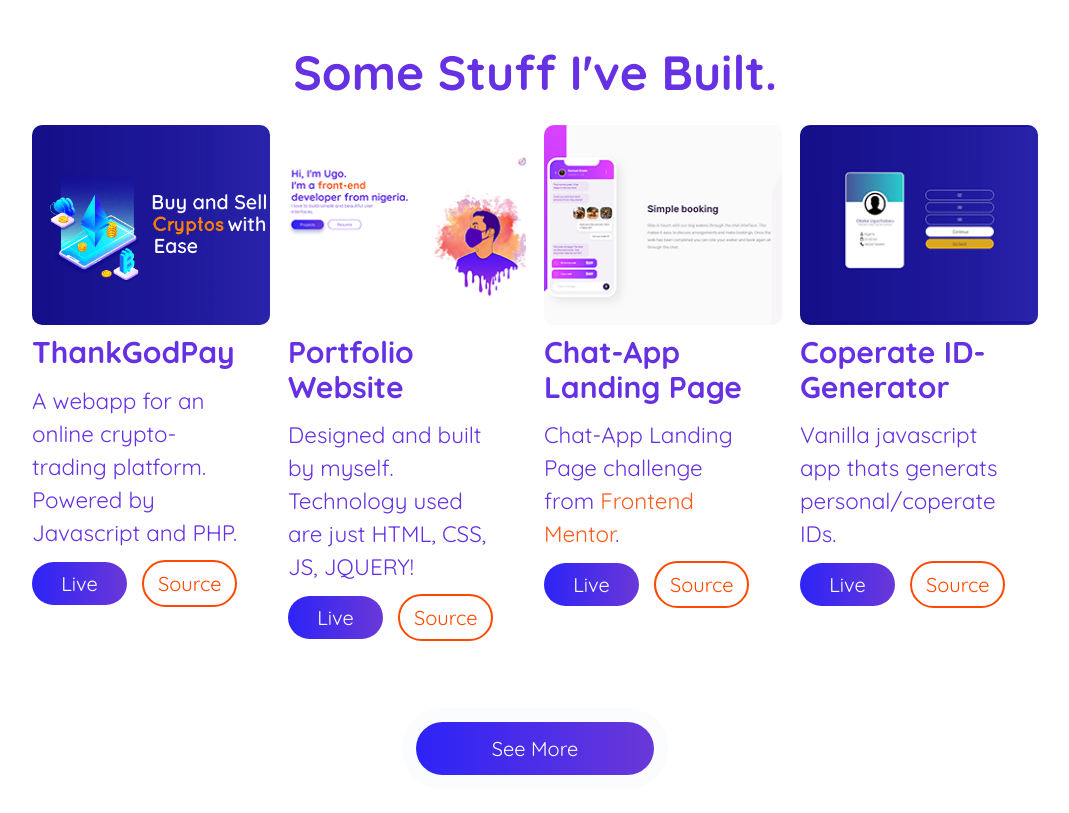
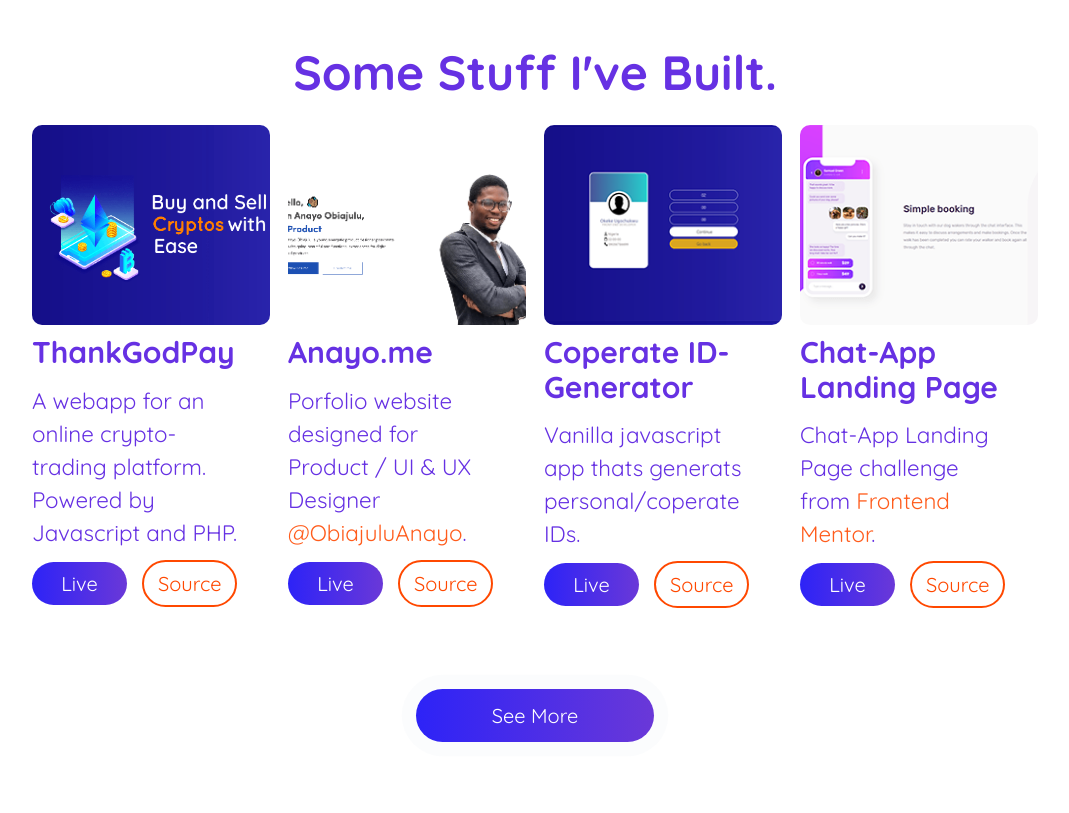
Before and after one commit to okeke-ugochukwu/okeke-ugochukwu.github.io, a plain HTML site: page index.html in a window 1280 px wide. Shown: the part 2540-3353 px from the top of the page, without its empty margins (105-1174 px from the left). Drawn offline with nearby package versions, Linux system fonts and the light colour scheme.

Commit message:
Added anayo's portfolio to projects

```diff
--- a/css/style.css
+++ b/css/style.css
@@ -247,26 +247,30 @@
     background-position: center;
     background-repeat: no-repeat;
 }
+/* thankgodpay thumbail */
 .grid-item:first-child .thumbnail {
     background: url('../img/thankgodpay_preview_3.png');
     background-size: cover;
     background-position: center;
     background-repeat: no-repeat;
 }
+/* anayo.me thumbnail */
 .grid-item:nth-child(2) .thumbnail {
-    background: url('../img/portfolio_preview.png');
+    background: url('../img/anayos_port_preview.png');
     background-size: cover;
     background-position: center;
     background-repeat: no-repeat;
 }
+/* id generator thumbnail */
 .grid-item:nth-child(3) .thumbnail {
-    background: url('../img/chatapp_preview.png');
+    background: url('../img/id_gen_preview_1.png');
     background-size: cover;
     background-position: center;
     background-repeat: no-repeat;
 }
+/* chat app landing page thumbnail */
 .grid-item:nth-child(4) .thumbnail {
-    background: url('../img/id_gen_preview_1.png');
+    background: url('../img/chatapp_preview.png');
     background-size: cover;
     background-position: center;
     background-repeat: no-repeat;
--- a/index.html
+++ b/index.html
@@ -252,9 +252,9 @@
                         </div>
 
 
-                        <!-- my portfolio website -->
+                        <!-- anayo.me -->
                         <div class="grid-item">
-                            <a href="https://okeke-ugochukwu.github.io" target="_blank">
+                            <a href="https://anayo.me" target="_blank">
                                 <div class="thumbnail">
 
                                 </div>
@@ -262,55 +262,26 @@
 
                             <div class="thumbnail-descr">
                                 <h3>
-                                    Portfolio Website
+                                     Anayo.me
                                 </h3>
 
                                 <p>
-                                    Designed and built by myself. Technology used are just HTML, CSS, JS, JQUERY!
+                                    Porfolio website designed for Product / UI & UX Designer <a href="https://twitter.com/ObiajuluAnayo">@ObiajuluAnayo</a>.
                                 </p>
 
                                 <div class="project-btns">
                                     <button>
-                                        <a href="https://okeke-ugochukwu.github.io/" target="blank" >Live</a>
+                                        <a href="https://anayo.me/" target="blank" >Live</a>
                                     </button>
 
                                     <button >
-                                        <a href="https://github.com/okeke-ugochukwu/okeke-ugochukwu.github.io" id="source" target="blank">Source</a>
+                                        <a href="#" id="source" target="blank">Source</a>
                                     </button>
                                 </div>
                             </div>
                         </div>
 
-                        <!-- chat-app illustration -->
-                        <div class="grid-item">
-                            <a href="https://okeke-ugochukwu.github.io/Frontendmentor_challenge/" target="_blank">
-                                <div class="thumbnail">
-
-                                </div>
-                            </a>
-
-                            <div class="thumbnail-descr">
-                                <h3>
-                                    Chat-App Landing Page
-                                </h3>
-
-                                <p>
-                                    Chat-App Landing Page challenge from <a href="https://frontendmentor.io">Frontend Mentor</a>.
-                                </p>
-
-                                <div class="project-btns">
-                                    <button>
-                                        <a href="https://okeke-ugochukwu.github.io/Frontendmentor_challenge/" target="blank" >Live</a>
-                                    </button>
-
-                                    <button >
-                                        <a href="https://github.com/okeke-ugochukwu/Frontendmentor_challenge" id="source" target="blank">Source</a>
-                                    </button>
-                                </div>
-                            </div>
-                        </div>
-
-                      <!-- id generator -->
+                        <!-- id generator -->
                         <div class="grid-item">
                             <a href="https://okeke-ugochukwu.github.io/id-generator/" target="_blank" >
                                 <div class="thumbnail">
@@ -334,6 +305,35 @@
 
                                     <button >
                                         <a href="https://github.com/okeke-ugochukwu/id-generator" id="source" target="blank">Source</a>
+                                    </button>
+                                </div>
+                            </div>
+                        </div>
+
+                         <!-- chat-app illustration -->
+                         <div class="grid-item">
+                            <a href="https://okeke-ugochukwu.github.io/Frontendmentor_challenge/" target="_blank">
+                                <div class="thumbnail">
+
+                                </div>
+                            </a>
+
+                            <div class="thumbnail-descr">
+                                <h3>
+                                    Chat-App Landing Page
+                                </h3>
+
+                                <p>
+                                    Chat-App Landing Page challenge from <a href="https://frontendmentor.io">Frontend Mentor</a>.
+                                </p>
+
+                                <div class="project-btns">
+                                    <button>
+                                        <a href="https://okeke-ugochukwu.github.io/Frontendmentor_challenge/" target="blank" >Live</a>
+                                    </button>
+
+                                    <button >
+                                        <a href="https://github.com/okeke-ugochukwu/Frontendmentor_challenge" id="source" target="blank">Source</a>
                                     </button>
                                 </div>
                             </div>
```
Also changed, not shown: img/anayos_port_preview.png (added), 2 other files.
